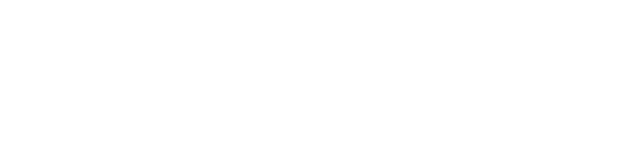
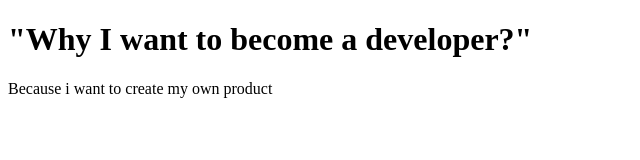
Before and after one commit to acciojob/why-software-siman777, a website: page main.html in a window 1280 px wide. Shown: the whole page, without its empty margins (0-640 px from the left). Drawn offline with Linux system fonts and the light colour scheme.

Commit message:
created a submission

```diff
--- a/main.html
+++ b/main.html
@@ -7,10 +7,9 @@
 </head>
 
 <body>
-	<!-- the entire body must be written by student -->
-    <script type="text/javascript" src="./script.js">
-</script>
-
+	<h1>"Why I want to become a developer?"</h1>
+	<p>Because i want to create my own product</p>
+    <script type="text/javascript" src="./script.js"></script>
 </body>
 
 </html>
```
